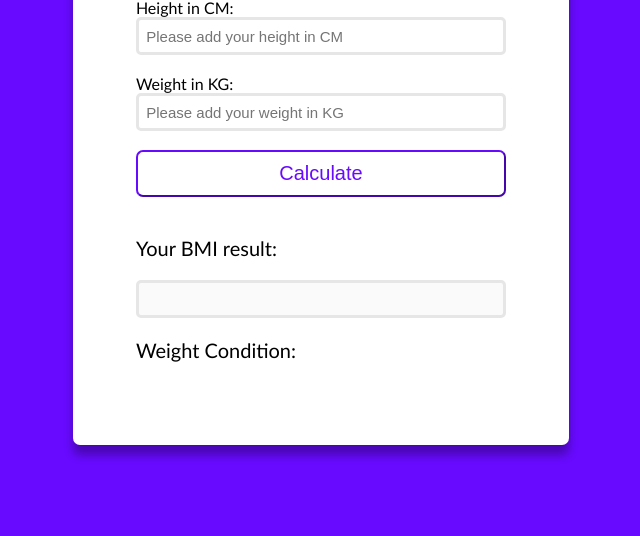
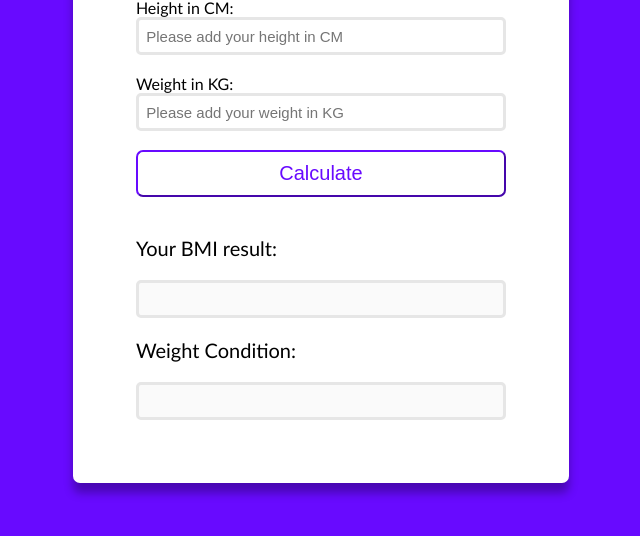
Before and after one commit to newtreenoh/BMIC, a plain HTML site: page index.html in a window 1280 px wide. Shown: the part 154-690 px from the top of the page, without its empty margins (319-959 px from the left). Drawn offline with Linux system fonts and the light colour scheme.

Commit message:
Updated input field for weight condition

```diff
--- a/index.html
+++ b/index.html
@@ -22,6 +22,7 @@
         <h3 class="infoText">Weight Condition:
             <span id="weightCondition"></span>
         </h3>
+        <input disabled type="text" class="input" id="bmiResult">
     </div>
 </body>
 </html>
```
